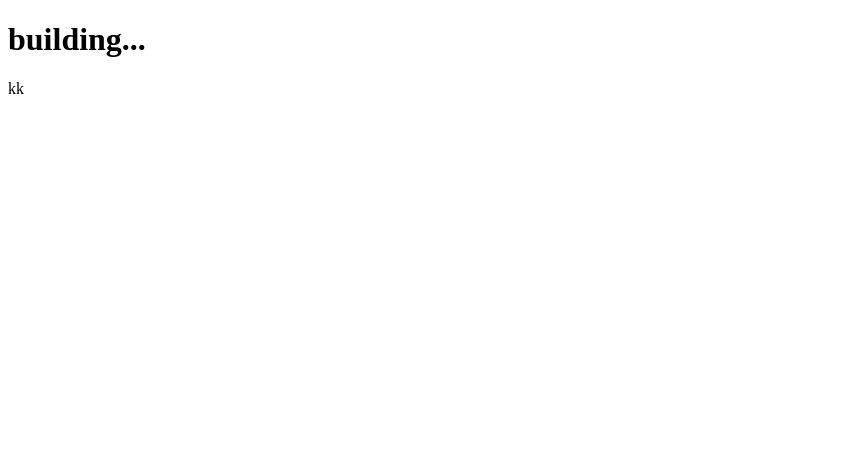
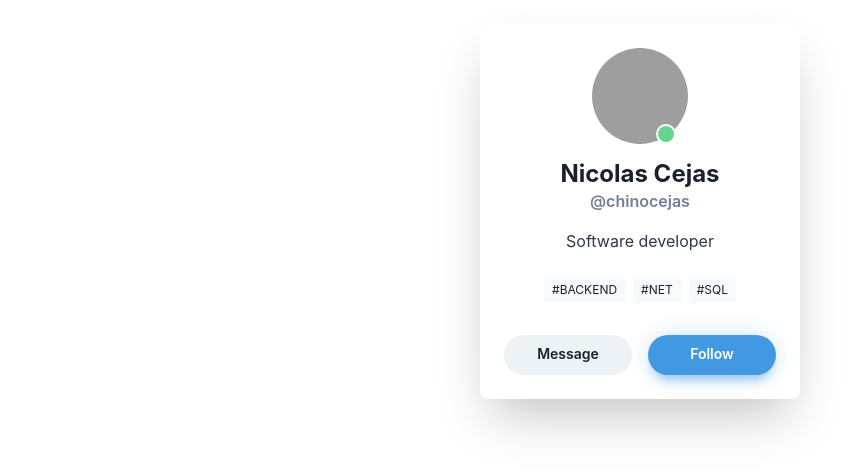
Before and after one commit to chinocejas/nextjs-blog, a Next.js app: page / in a window 1280 px wide. Shown: the top 472 px of the page, without its empty margins (0-865 px from the left). Built offline with nearby package versions, Linux system fonts and the light colour scheme; grey boxes are pictures that could not be loaded.

Commit message:
adding card page (#3)

```diff
--- /dev/null
+++ b/components/SocialProfileSimple.js
@@ -0,0 +1,113 @@
+import {
+    Heading,
+    Avatar,
+    Box,
+    Center,
+    Text,
+    Stack,
+    Button,
+    Link,
+    Badge,
+    useColorModeValue,
+  } from '@chakra-ui/react';
+
+  export default function SocialProfileSimple() {
+    return (
+      <Center py={6}>
+        <Box
+          maxW={'320px'}
+          w={'full'}
+          bg={useColorModeValue('white', 'gray.900')}
+          boxShadow={'2xl'}
+          rounded={'lg'}
+          p={6}
+          textAlign={'center'}>
+          <Avatar
+            size={'xl'}
+            src={
+              'https://pbs.twimg.com/profile_images/1548722091788312579/yyBhWRqb_400x400.jpg'
+            }
+            alt={'Avatar Alt'}
+            mb={4}
+            pos={'relative'}
+            _after={{
+              content: '""',
+              w: 4,
+              h: 4,
+              bg: 'green.300',
+              border: '2px solid white',
+              rounded: 'full',
+              pos: 'absolute',
+              bottom: 0,
+              right: 3,
+            }}
+          />
+          <Heading fontSize={'2xl'} fontFamily={'body'}>
+            Nicolas Cejas
+          </Heading>
+          <Text fontWeight={600} color={'gray.500'} mb={4}>
+            @chinocejas
+          </Text>
+          <Text
+            textAlign={'center'}
+            color={useColorModeValue('gray.700', 'gray.400')}
+            px={3}>
+            Software developer
+          </Text>
+
+          <Stack align={'center'} justify={'center'} direction={'row'} mt={6}>
+            <Badge
+              px={2}
+              py={1}
+              bg={useColorModeValue('gray.50', 'gray.800')}
+              fontWeight={'400'}>
+              #backend
+            </Badge>
+            <Badge
+              px={2}
+              py={1}
+              bg={useColorModeValue('gray.50', 'gray.800')}
+              fontWeight={'400'}>
+              #NET
+            </Badge>
+            <Badge
+              px={2}
+              py={1}
+              bg={useColorModeValue('gray.50', 'gray.800')}
+              fontWeight={'400'}>
+              #SQL
+            </Badge>
+          </Stack>
+
+          <Stack mt={8} direction={'row'} spacing={4}>
+            <Button
+              flex={1}
+              fontSize={'sm'}
+              rounded={'full'}
+              _focus={{
+                bg: 'gray.200',
+              }}>
+              Message
+            </Button>
+            <Button
+              flex={1}
+              fontSize={'sm'}
+              rounded={'full'}
+              bg={'blue.400'}
+              color={'white'}
+              boxShadow={
+                '0px 1px 25px -5px rgb(66 153 225 / 48%), 0 10px 10px -5px rgb(66 153 225 / 43%)'
+              }
+              _hover={{
+                bg: 'blue.500',
+              }}
+              _focus={{
+                bg: 'blue.500',
+              }}>
+              Follow
+            </Button>
+          </Stack>
+        </Box>
+      </Center>
+    );
+  }
--- /dev/null
+++ b/pages/_app.js
@@ -0,0 +1,12 @@
+// pages/_app.js
+import { ChakraProvider } from '@chakra-ui/react'
+
+function MyApp({ Component, pageProps }) {
+  return (
+    <ChakraProvider>
+      <Component {...pageProps} />
+    </ChakraProvider>
+  )
+}
+
+export default MyApp
--- /dev/null
+++ b/pages/api/user.js
@@ -0,0 +1,3 @@
+export default function handler(req, res) {
+    res.status(200).json({ name: 'John Doe' })
+  }
--- a/pages/index.js
+++ b/pages/index.js
@@ -1,16 +1,15 @@
 import Head from 'next/head'
+import SocialProfileSimple from '../components/SocialProfileSimple'
+
 
 export default function Home() {
   return (
     <div className="container">
       <Head>
-        <title>chinocejas</title>
+        <title>nico.cejas</title>
       </Head>
-
       <main>
-        <h1>building...</h1>
-        <p> kk</p>
-
+        <SocialProfileSimple/>
       </main>
     </div>
   )
```
Also changed, not shown: package.json (+6 -2 lines), pages/About.js (added, +16 -0 lines), 1 other file (tests, documents, lock files or other folders).
